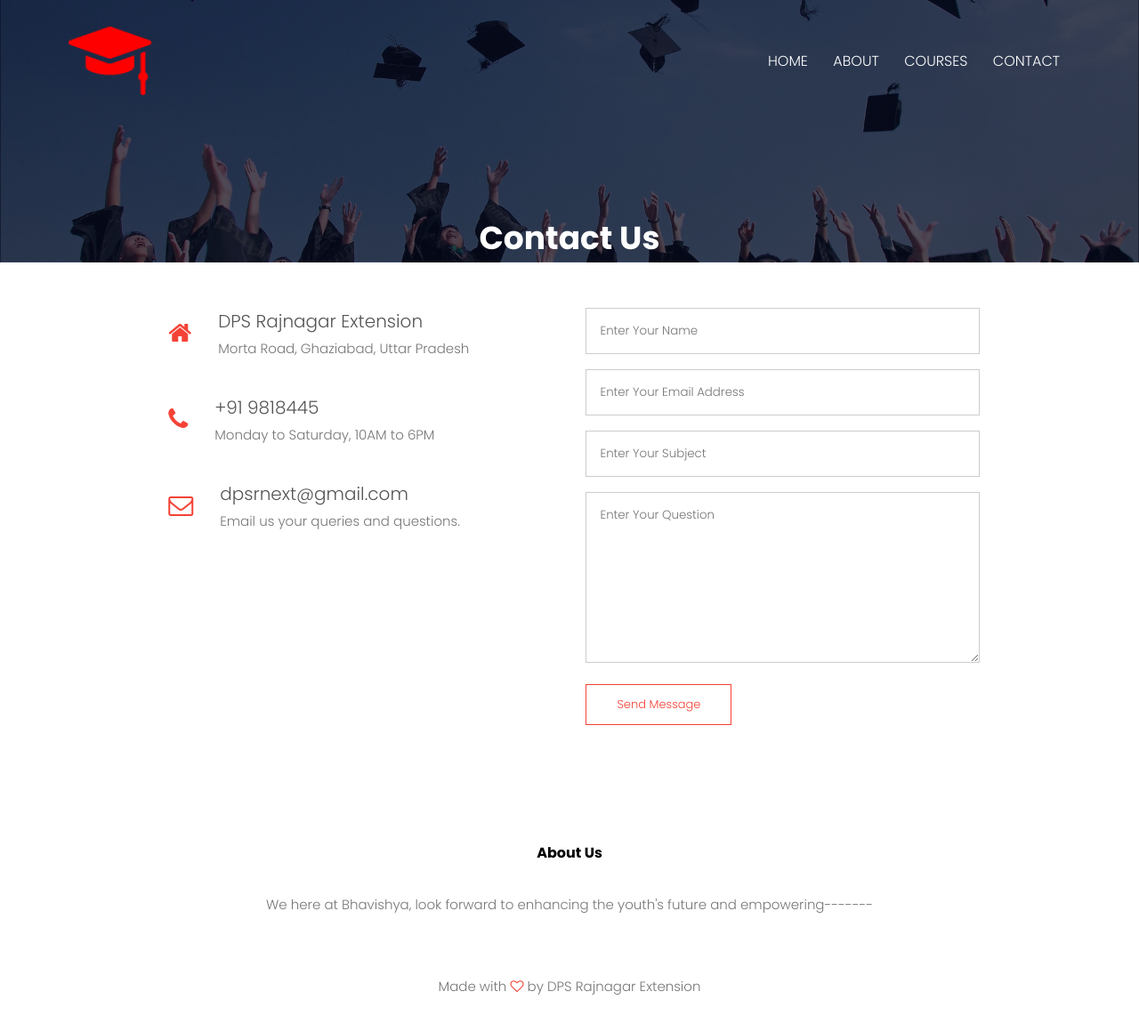
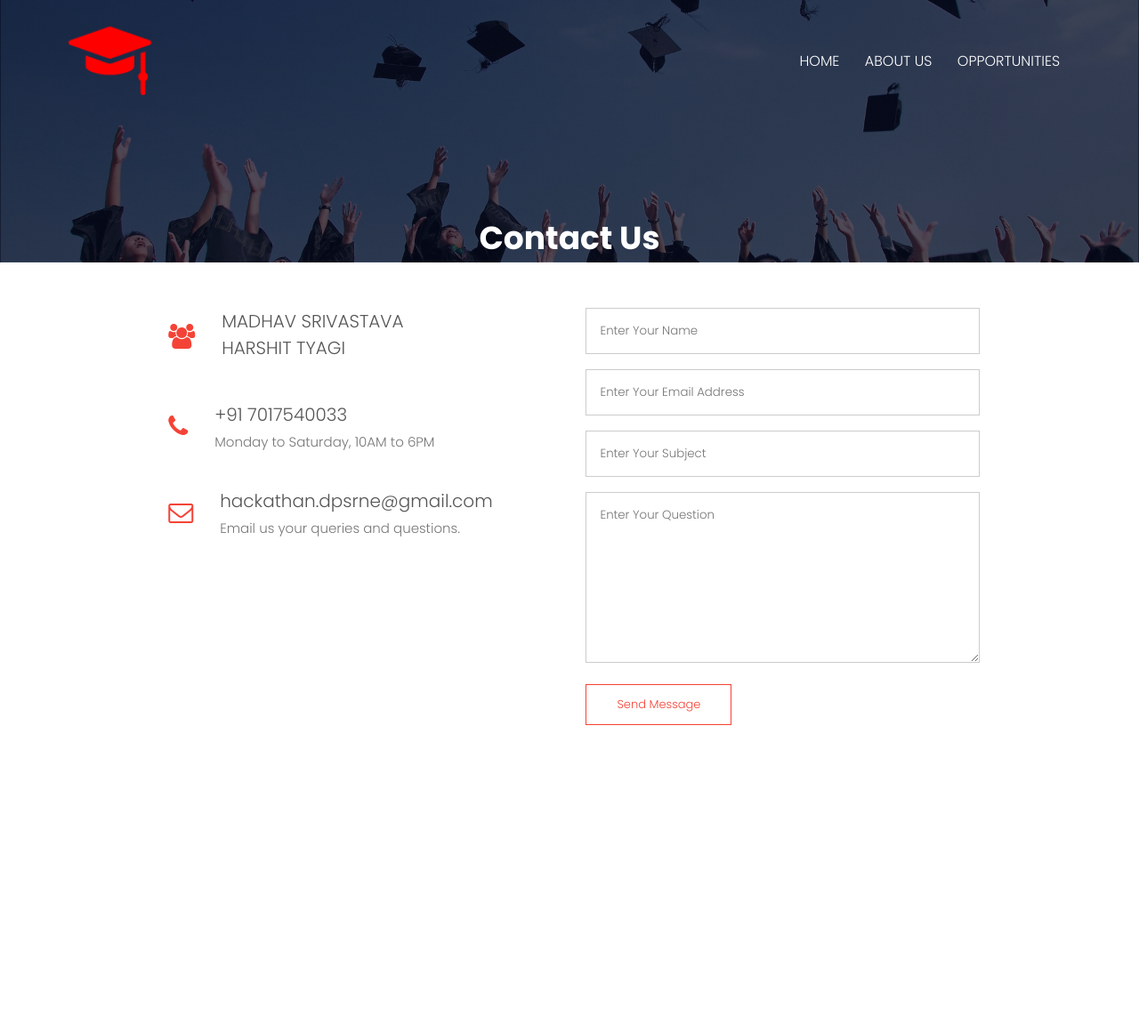
Before and after one commit to DPS-Rajnagar-Ext/Bhavishya1, a plain HTML site: page contact us.html in a window 1280 px wide. Shown: the whole page at 89% size. After the commit the page ends 896 px from the top, so only its background shows below. Drawn offline with Linux system fonts and the light colour scheme.

Commit message:
Update contact us.html

```diff
--- a/contact us.html
+++ b/contact us.html
@@ -16,9 +16,8 @@
             <i class="fa fa-times" onclick="hideMenu()"></i>
             <ul>
                 <li><a href="index.html">HOME</a></li>
-                <li><a href="about.html">ABOUT</a></li>
-                <li><a href="courses.html">COURSES</a></li>
-                <li><a href="contact%20us.html">CONTACT</a></li>
+                <li><a href="about.html">ABOUT US</a></li>
+                <li><a href="courses.html">OPPORTUNITIES</a></li>
             </ul>
         </div>
           <i class="fa fa-bars" onclick="showMenu()"></i>
@@ -31,23 +30,22 @@
     <div class="row">
          <div class="contact-col">
              <div>
-             <i class="fa fa-home"></i>
+             <i class="fa fa-users"></i>
             <span>
-            <h5>DPS Rajnagar Extension</h5>
-            <p>Morta Road, Ghaziabad, Uttar Pradesh</p>
+            <h5>MADHAV SRIVASTAVA<br>HARSHIT TYAGI</h5>
             </span>
              </div>
              <div>
              <i class="fa fa-phone"></i>
             <span>
-            <h5>+91 9818445</h5>
+            <h5>+91 7017540033</h5>
             <p>Monday to Saturday, 10AM to 6PM</p>
             </span>
              </div>
              <div>
              <i class="fa fa-envelope-o"></i>
             <span>
-            <h5>dpsrnext@gmail.com</h5>
+            <h5>hackathan.dpsrne@gmail.com</h5>
             <p>Email us your queries and questions.</p>
             </span>
              </div>
@@ -89,13 +87,5 @@
 
 
 
-
-<section class="footer">
-      <h4>About Us</h4>
-    <p>We here at Bhavishya, look forward to enhancing the youth's future and empowering-------</p>
-    <br>
-    <br>
-    <p>Made with <i class="fa fa-heart-o"></i> by DPS Rajnagar Extension</p>
-</section>
 </body>
 </html>
```
